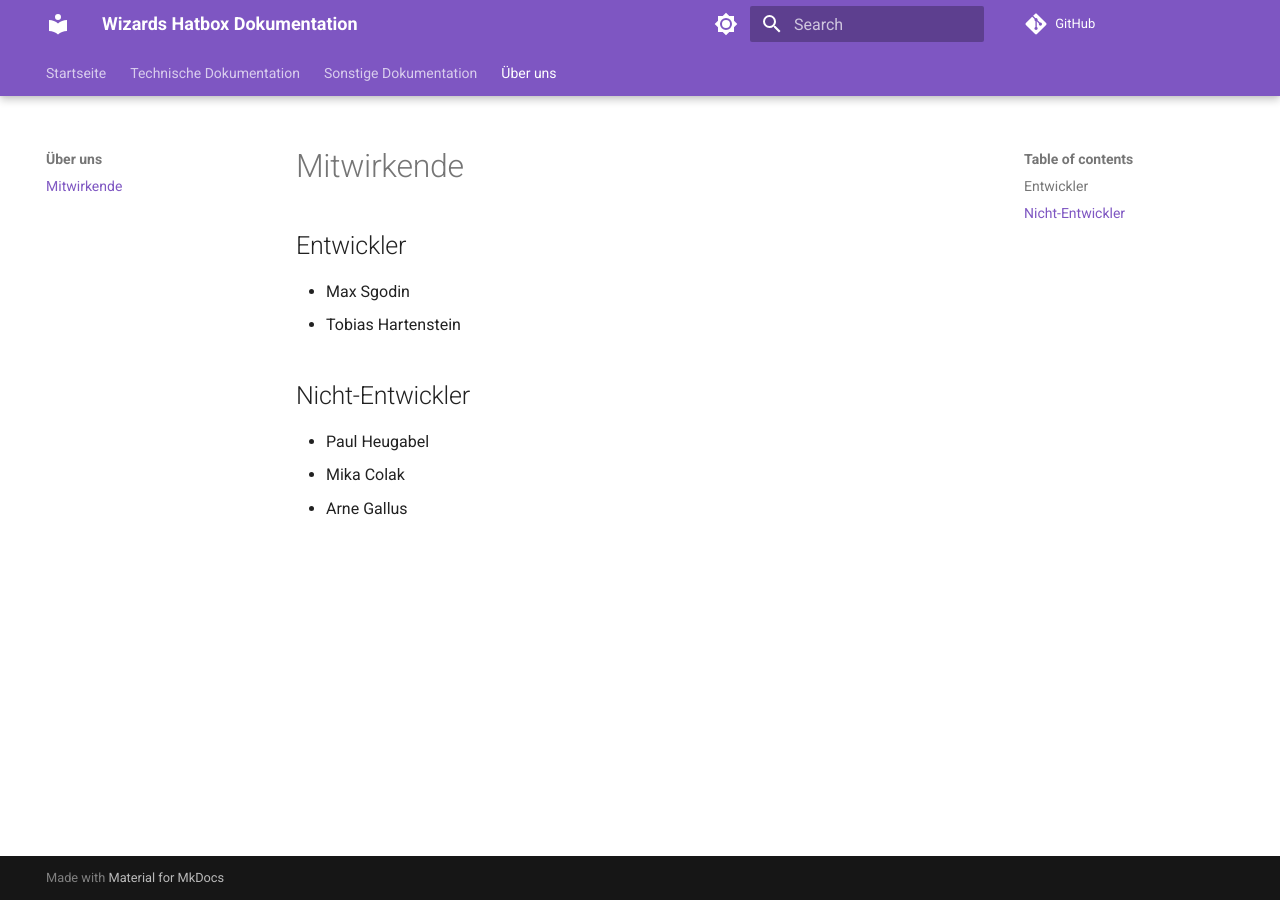
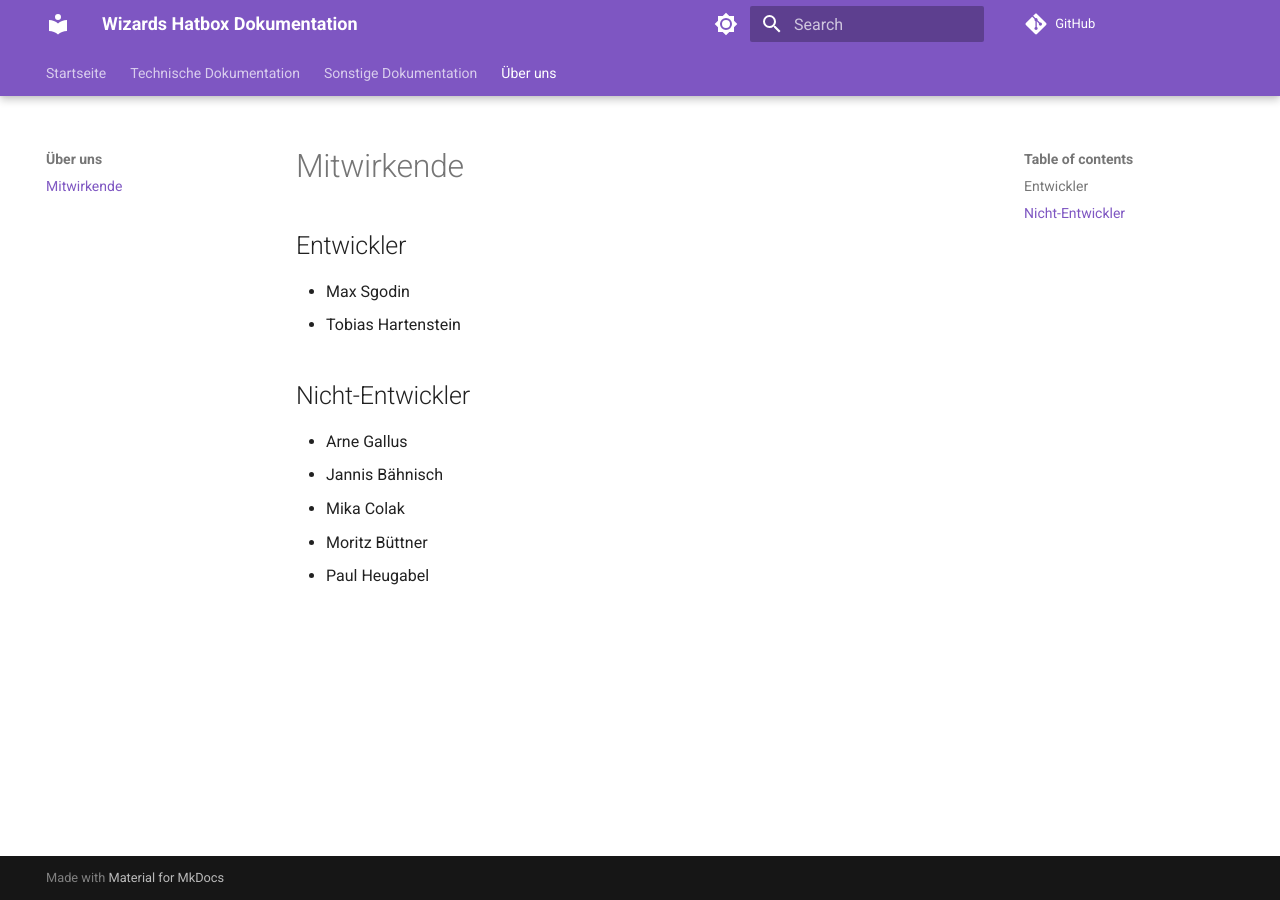
Before and after one commit to Wizards-Hatbox/WizardsHatdocs, an MkDocs documentation site: the page built from docs/about/credits.md, in a window 1280 px wide. Built offline with MkDocs 1.6.1 and Material for MkDocs 9.7.7, drawn with Linux system fonts in a browser that asks for light colours; comment, search, counter and statistics services are not loaded.

Commit message:
update credits with latest team members

```diff
--- a/docs/about/credits.md
+++ b/docs/about/credits.md
@@ -8,6 +8,8 @@
 
 ## Nicht-Entwickler
 
+- Arne Gallus
+- Jannis Bähnisch
+- Mika Colak
+- Moritz Büttner
 - Paul Heugabel
-- Mika Colak
-- Arne Gallus
```
